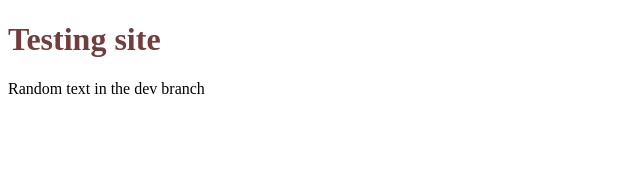
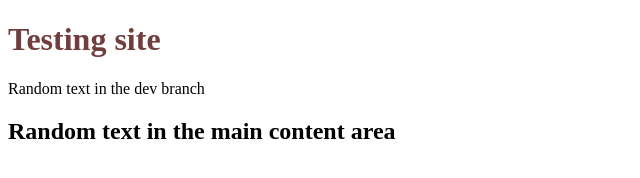
Before and after one commit to uliseslargaespada/test-repo-2, a plain HTML site: page index.html in a window 1280 px wide. Shown: the whole page, without its empty margins (0-640 px from the left). Drawn offline with Linux system fonts and the light colour scheme.

Commit message:
add the main section to the index.html

```diff
--- a/index.html
+++ b/index.html
@@ -14,6 +14,10 @@
     <p>Random text in the dev branch</p>
   </header>
 
+  <main class="main-content">
+    <h2>Random text in the main content area</h2>
+  </main>
+
   <!-- Index js file -->
   <script src="./index.js"></script>
 
```
